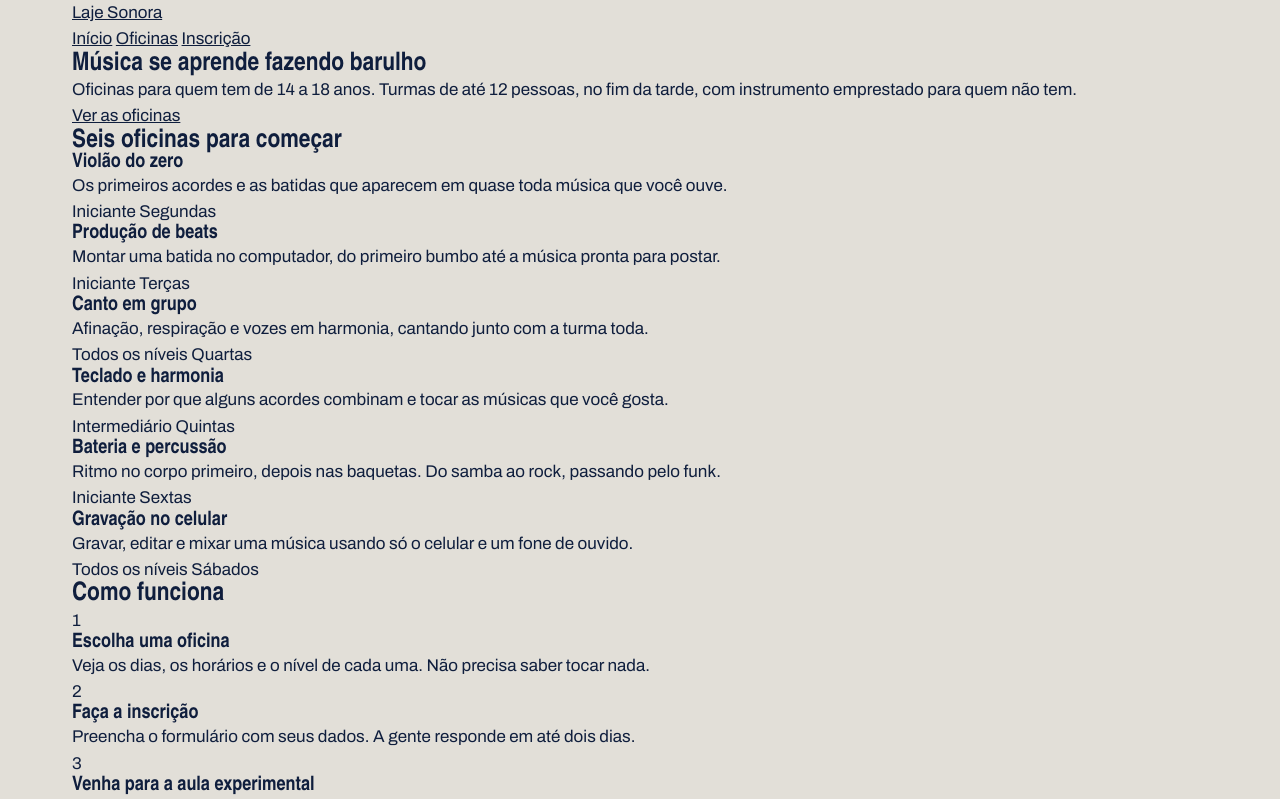
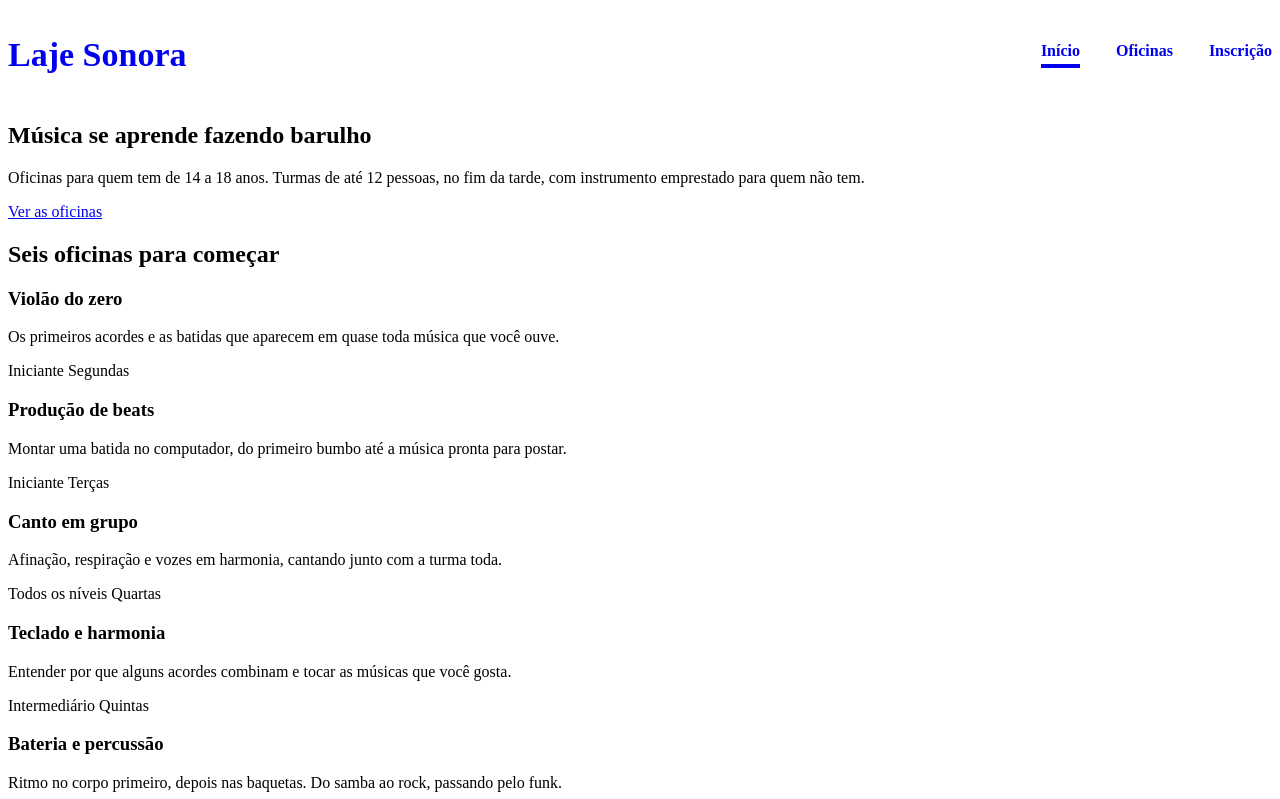
Before and after one commit to pedrosalesbrito-ship-it/laje_sonora, a plain HTML site: page index.html in a window 1280 px wide. Shown: the top 799 px of the page. Drawn offline with Linux system fonts and the light colour scheme; a web font is replaced by a local one.

Commit message:
Topo com flex

```diff
--- a/index.css
+++ b/index.css
@@ -1,46 +1,40 @@
 
-* {
-    margin: 0;
-    padding: 0;
-    box-sizing: border-box;
+/* Topo */
+.topo {
+    padding-block: 28px;
+    display: flex;
+    justify-content: space-between;
+    align-items: center;
 }
 
-:root {
-    --concreto: #E2DFD8;
-    --concreto-escuro: #CBC7BE;
-    --tinta: #0F1E3D;
-    --caixa-dagua: #1F5FBF;
-    --fita: #F3C623;
-    --branco: #FFFFFF;
-
-    --fonte-cartaz: "Big Shoulders", "Arial Narrow", sans-serif;
-    --fonte-texto: "Archivo", Arial, sans-serif;
+/* Logo */
+.logo {
+    font-family: var(--fonte-cartaz);
+    font-size: 34px;
+    font-weight: 900;
+    text-decoration: none;
 }
 
-
-body {
-    background-color: var(--concreto);
-    color: var(--tinta);
-    font-family: var(--fonte-texto);
-    font-size: 17px;
-    line-height: 1.55;
+/* Menu */
+.menu {
+    display: flex;
+    gap: 36px;
 }
 
-
-a {
-    color: inherit;
+/* Links do menu */
+.menu a {
+    font-weight: 600;
+    text-decoration: none;
+    padding-bottom: 4px;
+    border-bottom: 4px solid transparent;
 }
 
-
-h1, h2, h3 {
-    font-family: var(--fonte-cartaz);
-    font-weight: 900;
-    line-height: 0.95;
+/* Quando passar o mouse */
+.menu a:hover {
+    border-bottom-color: var(--tinta);
 }
 
-
-.conteudo {
-    max-width: 1200px;
-    margin-inline: auto;
-    padding-inline: 32px;
+/* Página atual */
+.menu a.atual {
+    border-bottom-color: var(--fita);
 }
```
